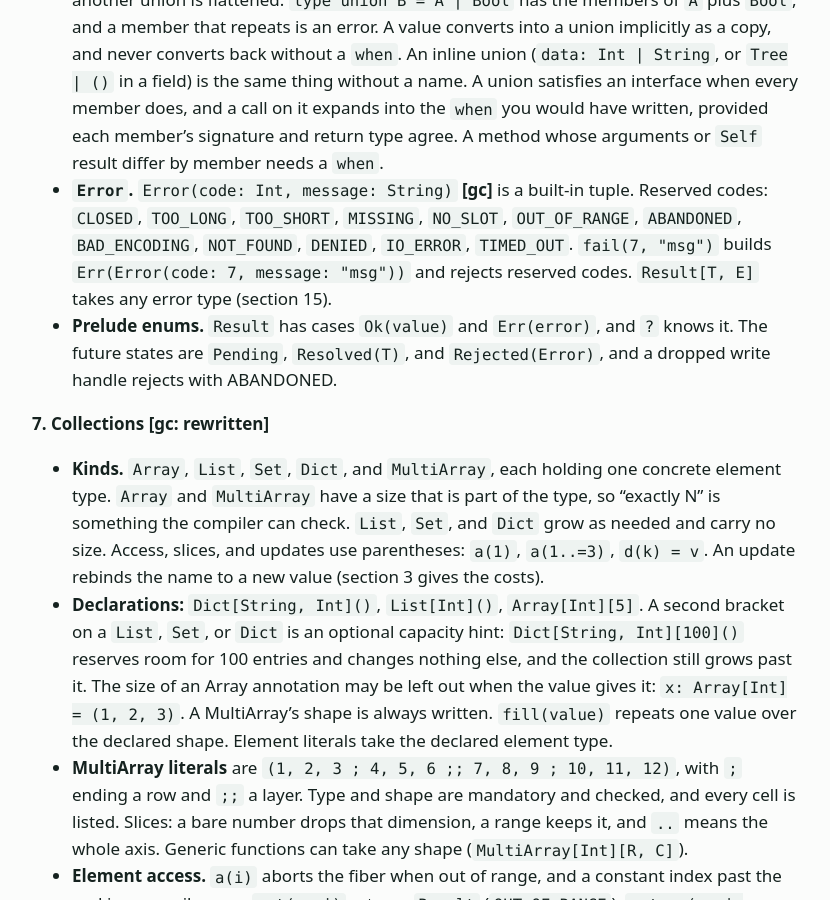
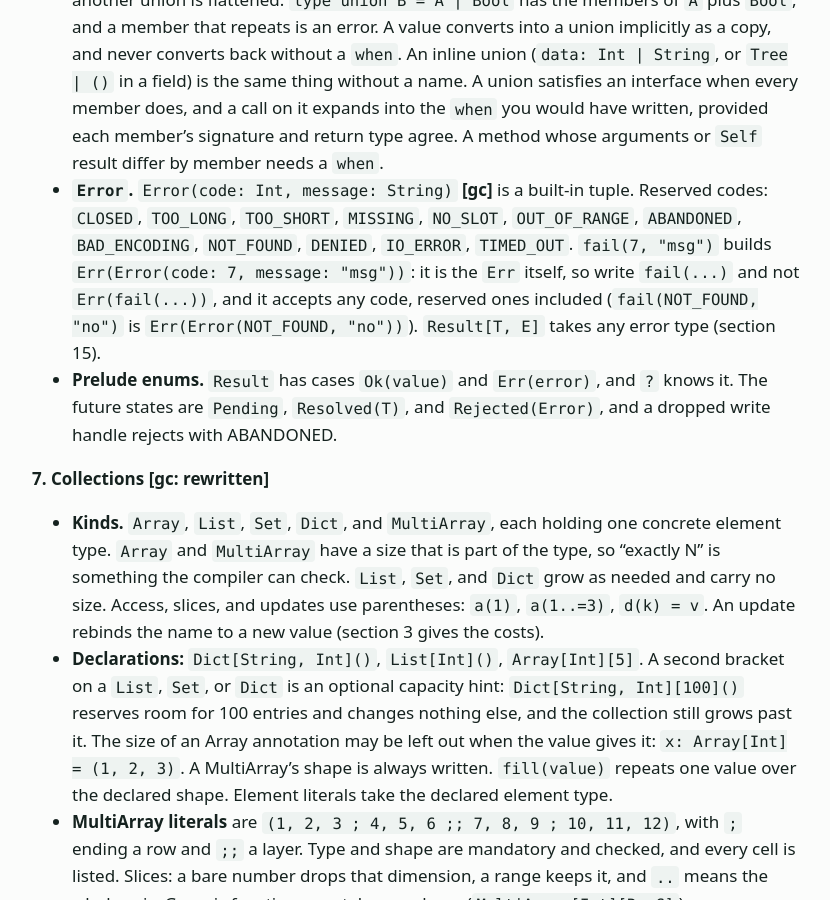
Before and after one commit to slconverse1/moxie, a Jekyll site: the page built from docs/gc/spec.md, in a window 1280 px wide and 900 px high, scrolled down 19755 px. Shown: the whole window, without its empty margins (224-1054 px from the left). Built offline with Jekyll 4.4.1, drawn with Linux system fonts in a browser that asks for light colours; some of the changed text lies outside the part shown.

Commit message:
Spec: fail is Err(Error(...)) and accepts reserved codes (the text said otherwise)
Co-Authored-By: Claude Sonnet 5.5 <noreply@anthropic.com>
Claude-Session: https://claude.ai/code/session_01XCzUchPRZuBnrDtgjNTTye

```diff
--- a/docs/gc/spec.md
+++ b/docs/gc/spec.md
@@ -244,7 +244,7 @@ How the heap behaves:
 - **Deriving.** `deriving show, eq, ord, read, hash` in a tuple or enum header generates an `impl` of `Show`, `Equatable`, `Ordered`, `Read`, or `Hashable` (section 12). `show` prints `Product(name: "Keyboard", price: 120)` for tuples and `Maybe.Just(10)` for enum cases, with nested values shown the same way. `ord` is field by field, and by case for enums. `hash` combines the hashes of the fields and needs `eq` in the same header, so equal values always have equal hashes. A hand-written `impl Hashable` is an error, because a hash that disagrees with `==` would silently lose Dict entries.
 - **Type declarations.** `type alias Kilograms = Double` is transparent, `type opaque User = UserData` hides its representation from other packages, and `type union Identifier = Int | String` lists existing types. `type`, `alias`, `opaque`, and `union` are all soft keywords, so `type` is still a fine field or variable name. A bare `union` is an error, and the compiler hints: "did you mean `type union` or `enum`?".
 - **Union types.** Members are distinct, and a member may be an enum. A union that lists another union is flattened: `type union B = A | Bool` has the members of `A` plus `Bool`, and a member that repeats is an error. A value converts into a union implicitly as a copy, and never converts back without a `when`. An inline union (`data: Int | String`, or `Tree | ()` in a field) is the same thing without a name. A union satisfies an interface when every member does, and a call on it expands into the `when` you would have written, provided each member's signature and return type agree. A method whose arguments or `Self` result differ by member needs a `when`.
-- **`Error`.** `Error(code: Int, message: String)` **[gc]** is a built-in tuple. Reserved codes: `CLOSED`, `TOO_LONG`, `TOO_SHORT`, `MISSING`, `NO_SLOT`, `OUT_OF_RANGE`, `ABANDONED`, `BAD_ENCODING`, `NOT_FOUND`, `DENIED`, `IO_ERROR`, `TIMED_OUT`. `fail(7, "msg")` builds `Err(Error(code: 7, message: "msg"))` and rejects reserved codes. `Result[T, E]` takes any error type (section 15).
+- **`Error`.** `Error(code: Int, message: String)` **[gc]** is a built-in tuple. Reserved codes: `CLOSED`, `TOO_LONG`, `TOO_SHORT`, `MISSING`, `NO_SLOT`, `OUT_OF_RANGE`, `ABANDONED`, `BAD_ENCODING`, `NOT_FOUND`, `DENIED`, `IO_ERROR`, `TIMED_OUT`. `fail(7, "msg")` builds `Err(Error(code: 7, message: "msg"))`: it is the `Err` itself, so write `fail(...)` and not `Err(fail(...))`, and it accepts any code, reserved ones included (`fail(NOT_FOUND, "no")` is `Err(Error(NOT_FOUND, "no"))`). `Result[T, E]` takes any error type (section 15).
 - **Prelude enums.** `Result` has cases `Ok(value)` and `Err(error)`, and `?` knows it. The future states are `Pending`, `Resolved(T)`, and `Rejected(Error)`, and a dropped write handle rejects with ABANDONED.
 
 **7. Collections** **[gc: rewritten]**
@@ -481,7 +481,7 @@ Nothing is cached behind your back. Four recipes cover the need:
 - **Errors are values.** Moxie has no exceptions: "There is no try." An operation that can fail returns a `Result[T, E]`, where `E` can be any type (the default is `Error`).
 - **`?` after an expression** must follow a `Result`, and the enclosing function must return a `Result` whose error type is the same, or one that has a visible `From` impl (section 12) for it. On `Ok` it yields the value, and on `Err` it returns from the function, after converting the error with `From` if the types differ. The conversion makes **one hop** only; there are no chains of conversions. In the entry file, before `daemon:`, `?` on an `Err` prints the error's diagnostic and exits with a non-zero status. It is a compile error in a fiber, in a daemon cycle, and in a function whose return type can't carry the error.
   - `?` is an exit path, with the same rules as `return` (section 1): copy-out for `ref` parameters, and resource moves only on exiting paths.
-- **`Error(code, message: String)`** **[gc]** carries a reserved code or a user code. Reserved codes are CLOSED, TOO_LONG, TOO_SHORT, MISSING, NO_SLOT, OUT_OF_RANGE, ABANDONED, BAD_ENCODING, NOT_FOUND, DENIED, IO_ERROR, TIMED_OUT, and the set is closed. `fail(code, msg)` builds an `Error` (usually returned as `Err(fail(...))`).
+- **`Error(code, message: String)`** **[gc]** carries a reserved code or a user code. Reserved codes are CLOSED, TOO_LONG, TOO_SHORT, MISSING, NO_SLOT, OUT_OF_RANGE, ABANDONED, BAD_ENCODING, NOT_FOUND, DENIED, IO_ERROR, TIMED_OUT, and the set is closed. `fail(code, msg)` is `Err(Error(code, msg))`: it builds the `Err`, so a function returns it as `fail(...)`.
 - **Typed errors.** When a function needs to say *what* failed, `E` is your own enum: `Err(NotFound(id))`, and a caller matches on it with `when`. To mix error sources, give the function's error enum a `From` impl per source and let `?` convert.
 - **Result field forwarding:** a `Result` of a tuple allows `r.field`, which yields a `Result` of the field, so the error is carried along.
 - **Aborts.** A violated invariant aborts the fiber with a diagnostic (file, line, function, message), and an abort in any fiber ends the program. Section 3a covers what is released. Aborts include:
```
Also changed, not shown: other parts of docs/gc/spec.md (+1 -1 lines), docs/spec.md (+3 -3 lines).
